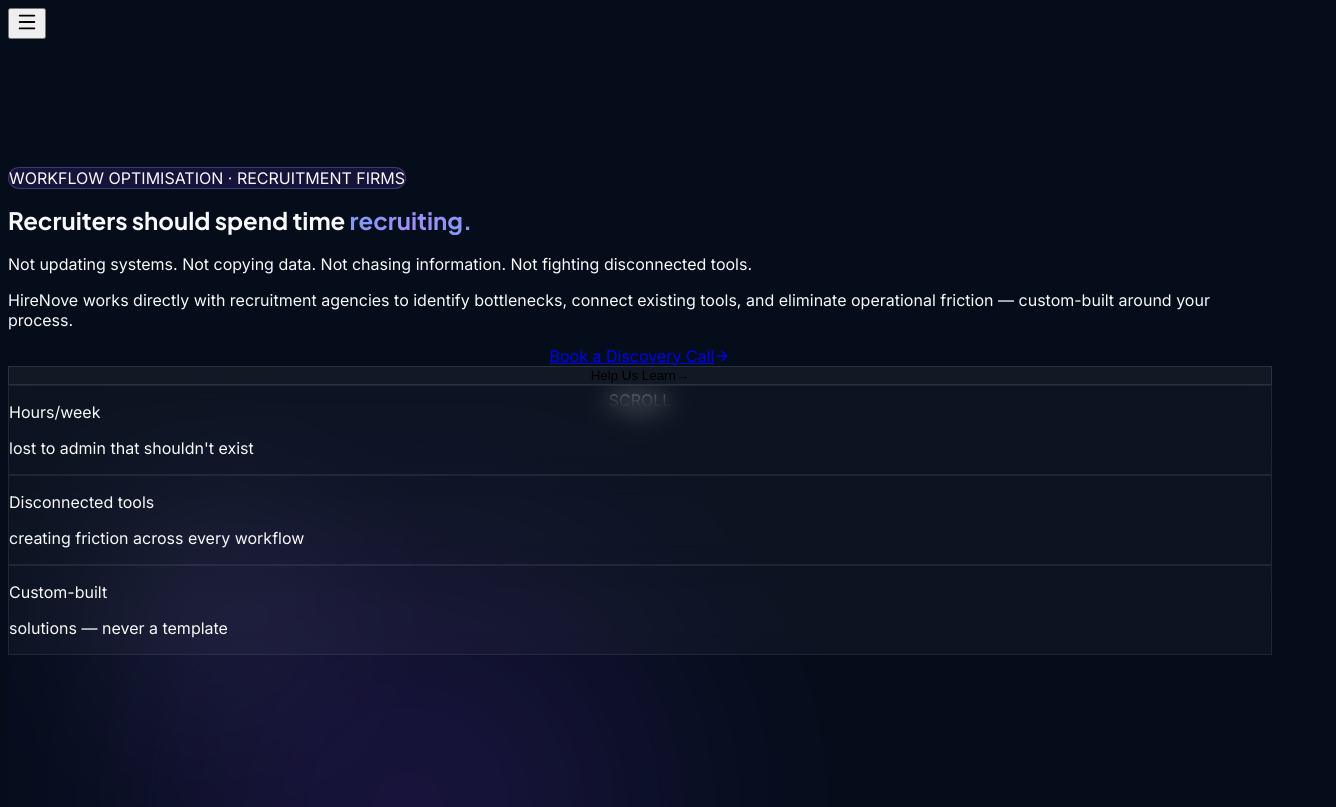
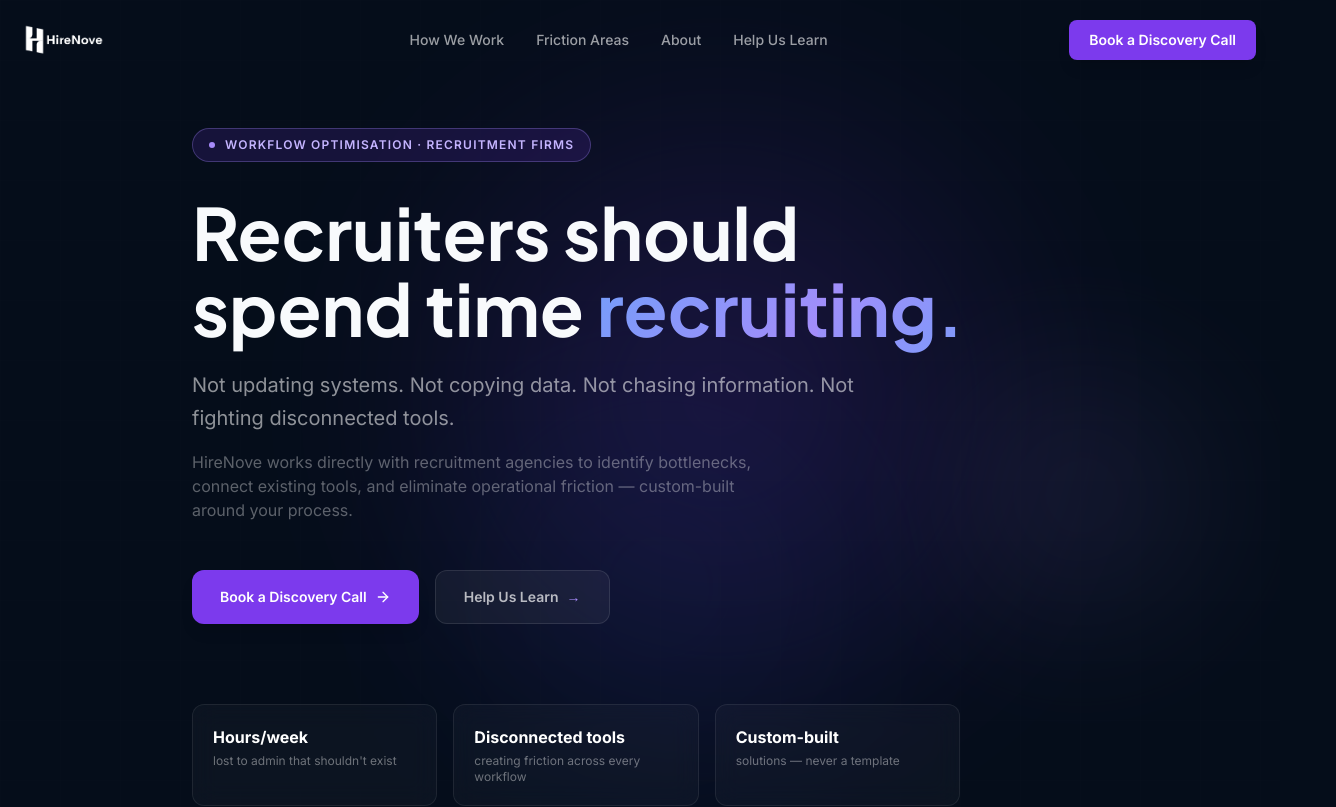
Before and after one commit to Anisabuilds/HireNove, a Next.js app: page / in a window 1280 px wide. Shown: the top 807 px of the page, 1336 px wide, since content can reach past the window. Built offline with nearby package versions, Linux system fonts and the light colour scheme.

Commit message:
Fix Tailwind v4 theme configuration

```diff
--- a/app/globals.css
+++ b/app/globals.css
@@ -1,6 +1,27 @@
-@tailwind base;
-@tailwind components;
-@tailwind utilities;
+@import "tailwindcss";
+
+@theme {
+  --color-navy-950: #050D1A;
+  --color-navy-900: #0B1628;
+  --color-navy-800: #112040;
+  --color-navy-700: #1A3160;
+  --color-navy-600: #1E3A8A;
+  --color-violet-600: #7C3AED;
+  --color-violet-500: #8B5CF6;
+  --color-violet-400: #A78BFA;
+  --color-violet-200: #DDD6FE;
+  --color-violet-100: #EDE9FE;
+
+  --font-family-sans: var(--font-inter), system-ui, sans-serif;
+  --font-family-display: var(--font-plus-jakarta), var(--font-inter), sans-serif;
+
+  --animate-marquee: marquee 30s linear infinite;
+  --animate-marquee2: marquee2 30s linear infinite;
+  --animate-float: float 6s ease-in-out infinite;
+  --animate-pulse-slow: pulse 4s cubic-bezier(0.4,0,0.6,1) infinite;
+  --animate-spin-slow: spin 20s linear infinite;
+  --animate-gradient: gradient 8s ease infinite;
+}
 
 @layer base {
   html {
```
